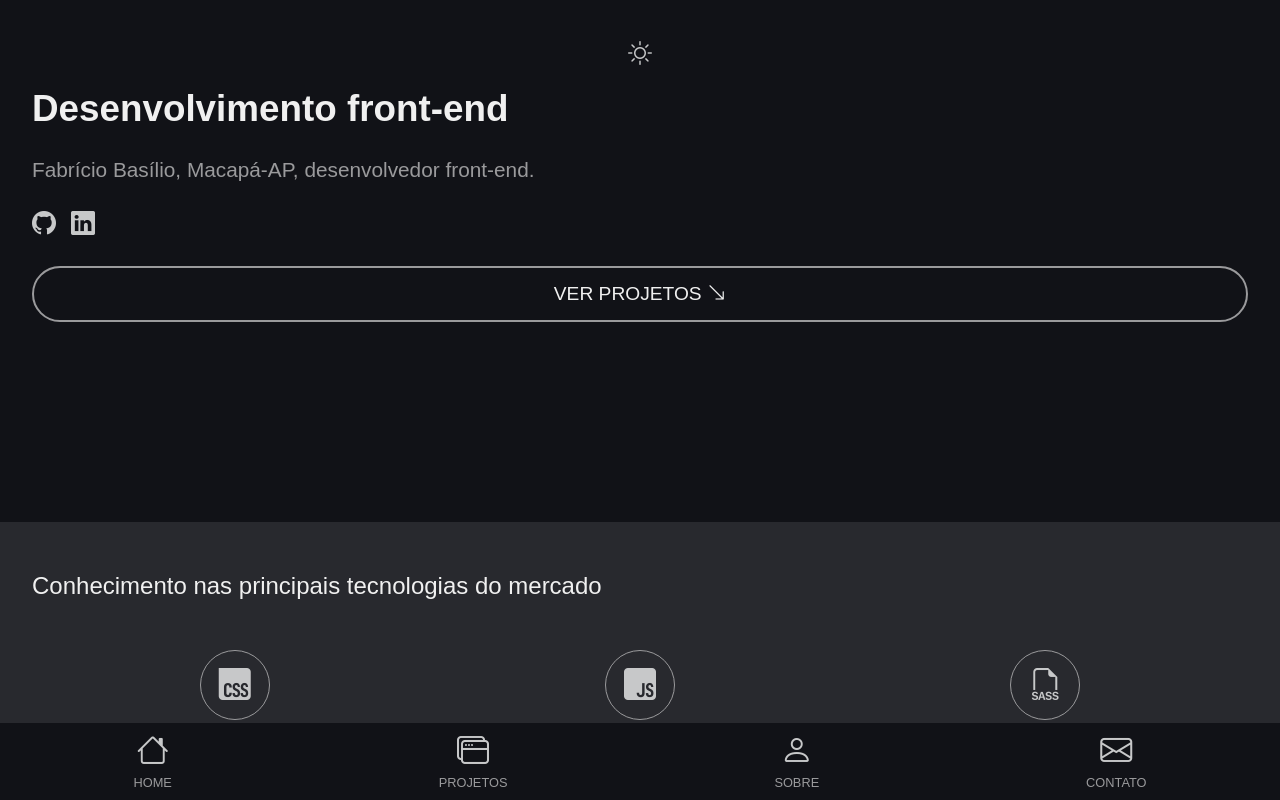
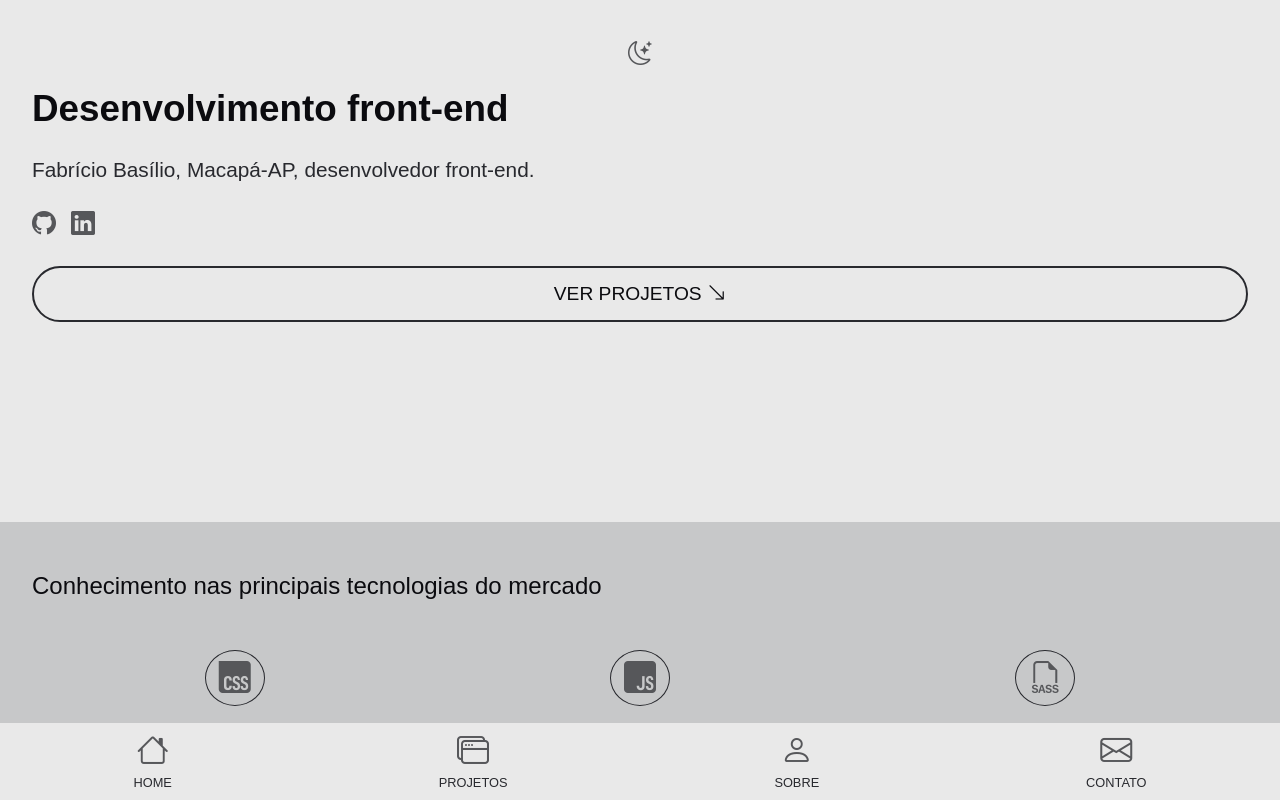
Before and after one commit to FabricioBasilio/FabricioBasilio.github.io, a website: page index.html in a window 1280 px wide. Both pictures are taken after a click on the icon 640 px from the left and 54 px from the top of the page. Shown: the top 800 px of the page. Drawn offline with nearby package versions, Linux system fonts and the light colour scheme.

Commit message:
feat: Adição de modo claro

```diff
--- a/index.html
+++ b/index.html
@@ -1,5 +1,5 @@
 <!DOCTYPE html>
-<html lang="pt-br" data-theme="dar">
+<html lang="pt-br" data-theme="dark">
   <head>
     <meta charset="UTF-8" />
     <meta name="viewport" content="width=device-width, initial-scale=1.0" />
@@ -16,7 +16,7 @@
   </head>
   <body>
     <header>
-      <i class="bi bi-sun"></i>
+      <i id="toggleTheme" class="bi bi-sun"></i>
     </header>
     <nav class="nav_mobile">
       <ul>
--- a/js/script.js
+++ b/js/script.js
@@ -1,7 +1,22 @@
+const rootHtml = document.documentElement;
+const toggleTheme = document.getElementById("toggleTheme");
+
+toggleTheme.addEventListener("click", changeTheme);
+
+function changeTheme() {
+  const currentTheme = rootHtml.getAttribute("data-theme");
+
+  if (currentTheme === "dark") rootHtml.setAttribute("data-theme", "light");
+  else rootHtml.setAttribute("data-theme", "dark");
+
+  toggleTheme.classList.toggle("bi-sun");
+  toggleTheme.classList.toggle("bi-moon-stars");
+}
+
 // interatividade do acordeao
 const acordeaoHeaders = document.querySelectorAll(".acordeao__item__header");
 
-acordeaoHeaders.forEach(header => {
+acordeaoHeaders.forEach((header) => {
   header.addEventListener("click", () => {
     const acordeaoItem = header.parentElement;
     const isAcordeaoItemActive = acordeaoItem.classList.contains("active");
--- a/styles/_mixins.scss
+++ /dev/null
@@ -1,22 +0,0 @@
-@use "_variables" as cor;
-
-@mixin lista_tecnologias($tamanho_li, $tamanho_i) {
-    // Importar em um elemento pai ul com itens
-  display: flex;
-  justify-content: space-around;
-
-  li {
-    border: 1px solid cor.$text-color;
-    border-radius: 50%;
-    width: $tamanho_li;
-    height: $tamanho_li;
-    display: flex;
-    justify-content: center;
-    align-items: center;
-
-    i {
-      font-size: $tamanho_i;
-      color: cor.$icon-color;
-    }
-  }
-}
--- a/styles/_variables.scss
+++ /dev/null
@@ -1,11 +0,0 @@
-$primary-color: #f0f0f0;
-
-$primary-bg-color: #111217;
-$secondary-bg-color: #28292e;
-$border-color: #28292e;
-$border-color-2: #c7c8c9;
-
-$title-color: #f0f0f0;
-$text-color: #9a9a9c;
-$link-color: #9a9a9c;
-$icon-color: #c7c8c9;
--- a/styles/style.scss
+++ b/styles/style.scss
@@ -1,7 +1,8 @@
 @use "_reset";
 @use "_mixins";
 
-:root, :root[data-theme="dark"] {
+:root,
+:root[data-theme="dark"] {
   --primary-color: #f0f0f0;
 
   --primary-bg-color: #111217;
@@ -15,7 +16,19 @@
   --icon-color: #c7c8c9;
 }
 
+:root[data-theme="light"] {
+  --primary-color: #0b0b0f;
 
+  --primary-bg-color: #e9e9e9;
+  --secondary-bg-color: #c7c8c9;
+  --border-color: #c7c8c9;
+  --border-color-2: #9a9a9c;
+
+  --title-color: #0b0b0f;
+  --text-color: #28292e;
+  --link-color: #28292e;
+  --icon-color: #56575a;
+}
 
 html {
   scroll-behavior: smooth;
@@ -141,7 +154,23 @@ main {
       }
 
       .habilidades__container__tecnologias {
-        @include mixins.lista_tecnologias(70px, 2rem);
+        display: flex;
+        justify-content: space-around;
+
+        li {
+          border: 1px solid var(--text-color);
+          border-radius: 50%;
+          width: 60px;
+          height: 3.5rem;
+          display: flex;
+          justify-content: center;
+          align-items: center;
+
+          i {
+            font-size: 2rem;
+            color: var(--icon-color);
+          }
+        }
       }
     }
   }
@@ -200,9 +229,24 @@ main {
           }
 
           .card__body__tecnologias {
-            @include mixins.lista_tecnologias(50px, 1.5rem);
+            display: flex;
             justify-content: flex-start;
             gap: 10px;
+
+            li {
+              border: 1px solid var(--text-color);
+              border-radius: 50%;
+              width: 50px;
+              height: 3rem;
+              display: flex;
+              justify-content: center;
+              align-items: center;
+
+              i {
+                font-size: 1.7rem;
+                color: var(--icon-color);
+              }
+            }
           }
 
           .card__body__botoes {
```
Also changed, not shown: styles/estilos_compilados/style.css, 1 other file.
